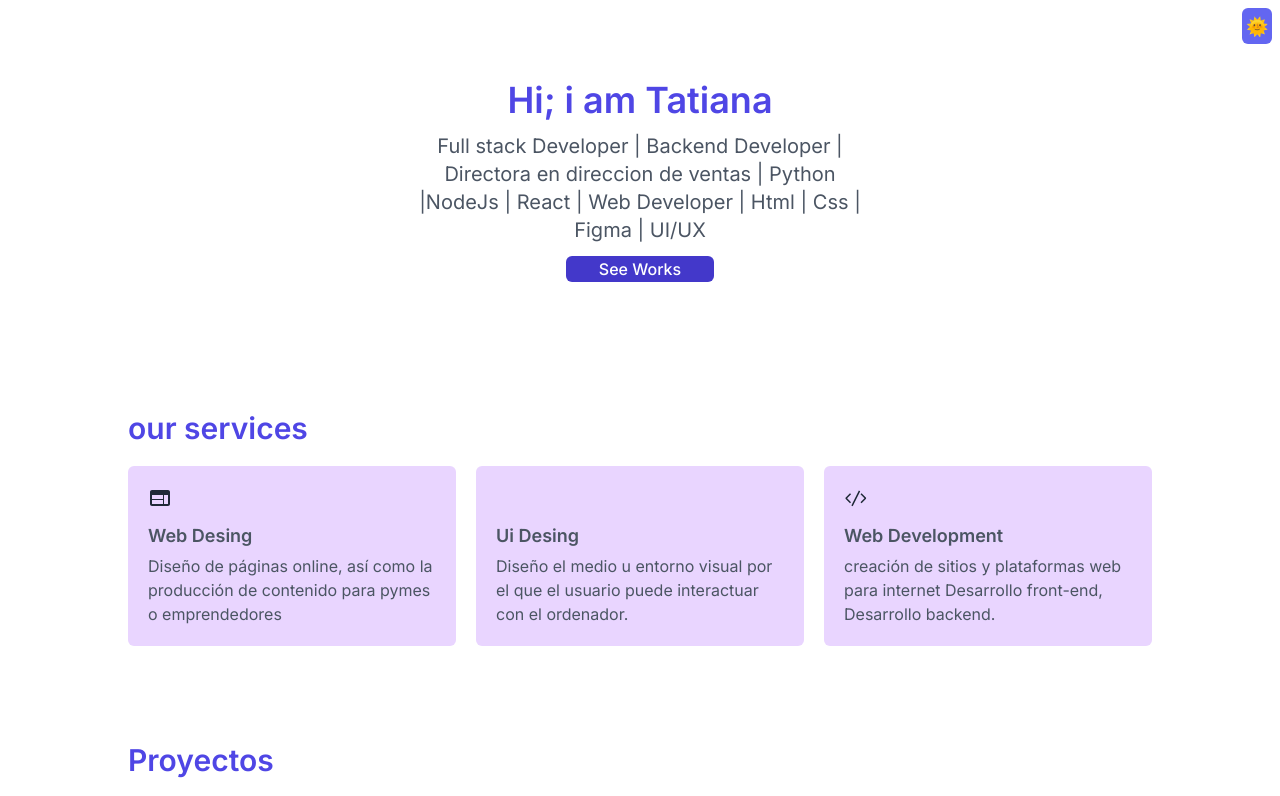
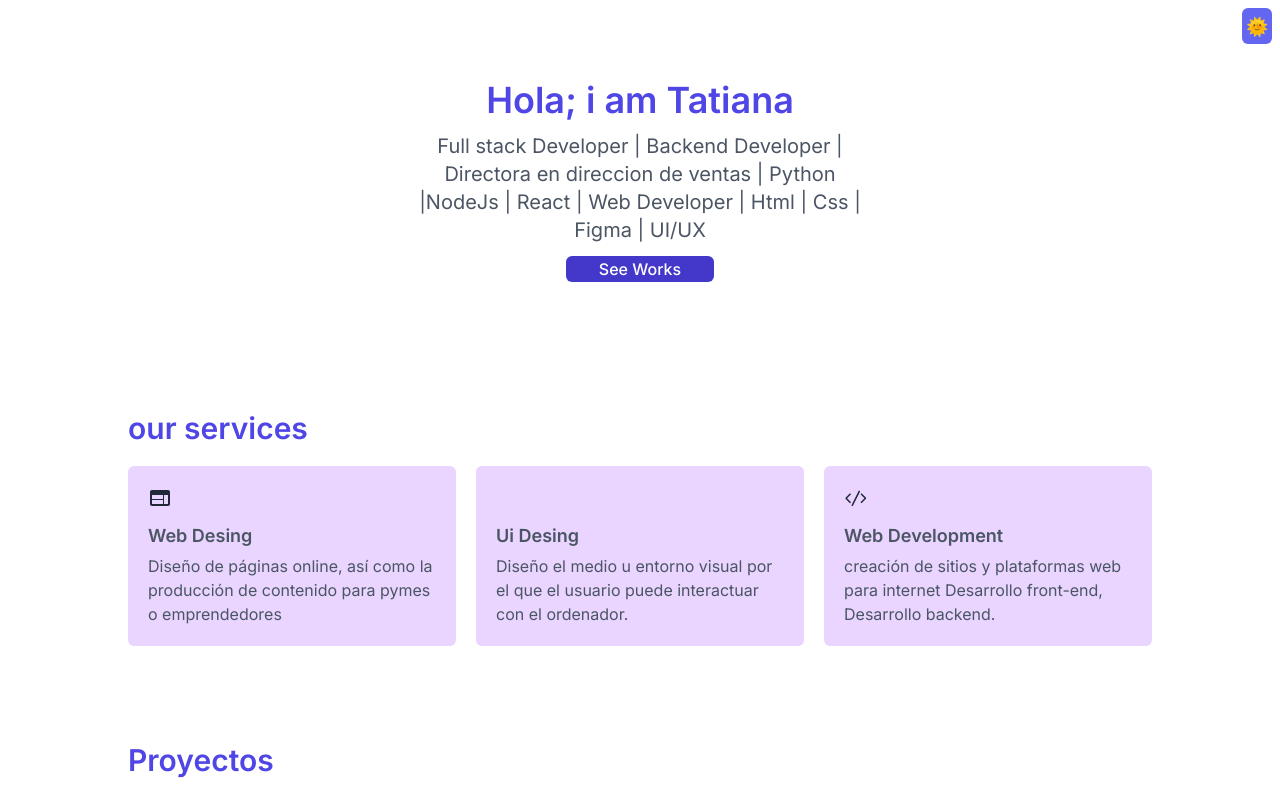
Before and after one commit to tatacastro12/portafolio, a React (Vite) app: page / in a window 1280 px wide. Shown: the top 796 px of the page. Built offline with nearby package versions, Linux system fonts and the light colour scheme; grey boxes are pictures that could not be loaded; some icons are missing.

Commit message:
Portafolio

```diff
--- a/src/App.jsx
+++ b/src/App.jsx
@@ -35,7 +35,6 @@ function App() {
       <button
         type="button"
         onClick={handleThemeSwitch}
-        b
         className="fixed z-10 right-2 top-2 bg-indigo-500 text-lg p-1 rounded-md"
       >
         {theme === "dark" ? "🌙" : "🌞"}
--- a/src/components/HeroSection.jsx
+++ b/src/components/HeroSection.jsx
@@ -5,7 +5,7 @@ function HeroSection() {
     <div id="hero" className="flex items-center justify-center flex-col py-20">
       <div className="text-center">
         <h1 className="text-2xl md: text-4xl mb-1 md: mb-3 text-indigo-600 font-semibold dark:text-indigo-500">
-          Hi; i am Tatiana
+          Hola; i am Tatiana
         </h1>
         <p className="text-md md:text-xl max-w-md mb-3 text-gray-600 dark:text-gray-300">
         Full stack Developer | Backend Developer | Directora en direccion de ventas | Python |NodeJs | React | Web Developer | Html | Css | Figma | UI/UX
```
